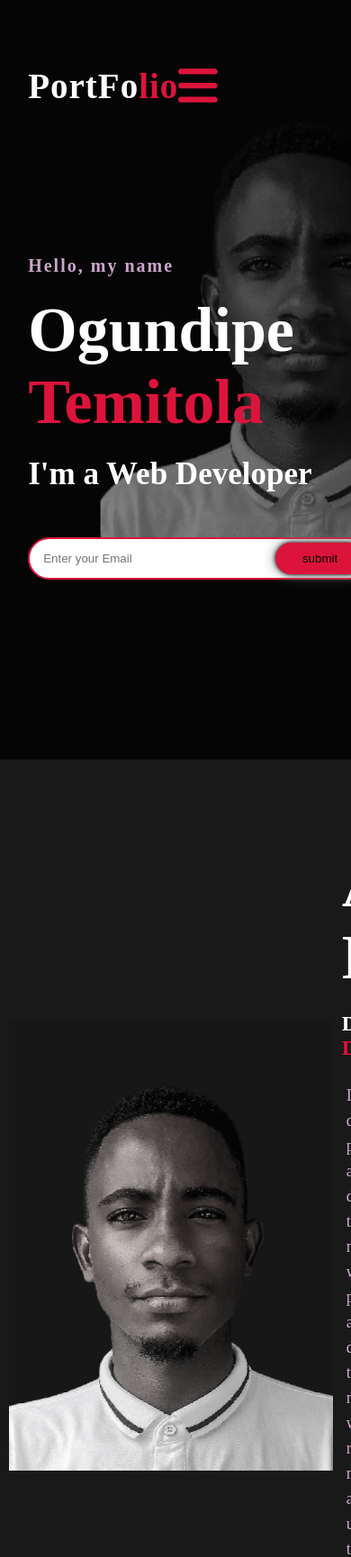
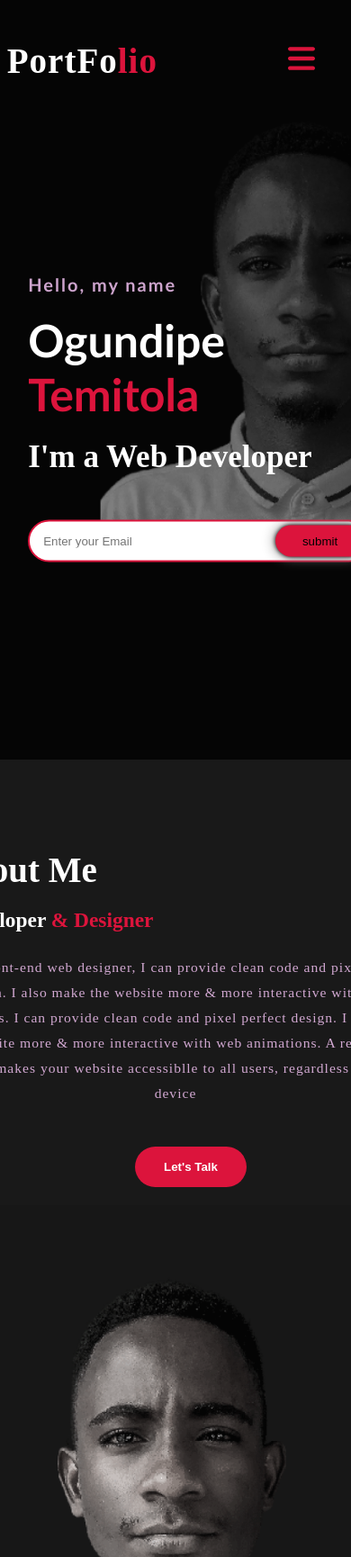
Before and after one commit to Tollywebdeveloper/Web-PortFolio, a plain HTML site: page index.html in a window 390 px wide. Shown: the top 1730 px of the page at 90% size. Drawn offline with Linux system fonts and the light colour scheme.

Commit message:
Update style.css

```diff
--- a/style.css
+++ b/style.css
@@ -19,7 +19,7 @@ nav {
     align-items: center;
     justify-content: space-between;
     padding-top: 45px;
-    padding-left: 8%;
+    padding-left: 2%;
     padding-right: 8%;
 }
 .logo {
@@ -31,6 +31,11 @@ nav {
 span {
     color: crimson;
 }
+#fa-edit {
+    display: none;
+    height: 40px;
+    width: 30px;
+}
 nav ul li {
     list-style-type: none;
     display: inline-block;
@@ -38,6 +43,7 @@ nav ul li {
 }
 nav ul li a {
     color: white;
+    font-family: 'Trebuchet MS', 'Lucida Sans Unicode', 'Lucida Grande', 'Lucida Sans', Arial, sans-serif;
     text-decoration: none;
     font-size: 4vmin;
     font-weight: bold;
@@ -58,8 +64,10 @@ nav ul li a:hover {
     transform: transform .4s;
 }
 .btn:hover {
-    transform: scale(1.5,1);
+    transform: scale(1,1) translateY(10px) ;
     transition: .4s;
+    background-color: black;
+    border: 2px solid crimson;
 }
 .content {
     position: absolute;
@@ -79,6 +87,7 @@ h3 {
 }
 h4 {
     color: #fcfc;
+    font-family: 'Trebuchet MS', 'Lucida Sans Unicode', 'Lucida Grande', 'Lucida Sans', Arial, sans-serif;
     letter-spacing: 2px;
     font-size: 20px;
 }
@@ -201,7 +210,14 @@ together from the same family */
 
 #fa-edit {
     font-size: 50px;
-    display: block;
+    display: none;
+    text-align: center;
+    margin: 25px auto;
+
+    color: crimson;
+}
+#faa-edit {
+    font-size: 50px;
     text-align: center;
     margin: 25px auto;
 
@@ -319,93 +335,101 @@ footer p:nth-child(1) {
 
 
 /*MEDIA QUERIES */
-@media only screen and (max-width:850px) {
-    .nav-links {
-        display:flex;
+@media (max-width:1220px) {
+    .hero {
+        width: 100%;
+    }
+    .hero #fa-edit {
+    display: initial;
+    color: white;
+    cursor: pointer;
+    position: absolute;
+    right: 40px;
+    color: crimson;
+    top: 20px;
+    }
+    .hero .nav-links  {
+    display: flex;
+    flex-direction: column;
+    }
+    nav ul {
+        position: absolute;
+        top: -400px;
+        left: 0;
+        right: 0;
+        display: flex;
         flex-direction: column;
-        margin-top: -500px;
+        background: #2b2640;
+        transition: .3s;
+     }
+}
+@media (max-width:1039) {
+    .contact-me p {
+        font-size: 12px;
+    }
+}
+
+@media (max-width:900px) {
+    .about {
         width: 100%;
-        height: 15vh;
-        justify-content: center;
-        transition: all 2s ease;
     }
-    .menu-btn {
-        display: block;
+    .contact-me p {
+        font-size: 25px;
     }
-    .mobile-menu {
-        margin-top: -35px;
-        border-bottom-right-radius: 70%;
-        border:1px solid crimson
+    .about-text h2 {
+        font-size: 10vmin;
+        padding-left: 20px;
+    }
+    .about-text h5 {
+        font-size: 6vmin;
+        padding-left: 30px;
+    }
+    .about-text p {
+        font-size: 18px;
+        text-align: center;
+    }
+    .about-text button {
+        margin-left: 40px;
+    }
+    footer p {
+        font-size: 22px;
     }
     .card {
-    height: auto;
-    width: 335px;
-    padding: 20px 35px;
-    background: #191919;
-    border-radius: 20px;
-    margin: 15px;
-    position: relative;
-    overflow: hidden;
-    text-align: center;
+        height: auto;
     }
-    .about {
-        width: 100%;
-        padding: 100px 0px;
-        background: #191919;
+}
+@media (max-width:800px) {
+    .box {
+        display: flex;
+        flex-direction: column;
+        width:100%;
+    }
+    footer p {
+        font-size: 10px;
+    }
+    .main {
+        display: flex;
+
+        flex-direction: column-reverse;
     }
     .about img {
-        height: auto;
-        width: 360px;
+        padding-top: 20px;
     }
-    .about-text {
-        width: 450px;
+    .about-text button {
+        margin-left: 230px;
     }
-    .main {
-        width: 1130px;
-        max-width: 95%;
-        margin: 0 auto;
-        display: flex;
-        align-items: center;
-        justify-content: space-around;
+    .about-text p {
+        font-size: 4vmin;
     }
-    .about-text h2 {
-        color: white;
-        font-size: 70px;
-        margin-left: 10px;
-        text-transform: capitalize;
-        margin-bottom: 20px;
+}
+@media (max-width:860px) {
+    .content h1 {
+        font-size: 50px;
+        font-family: 'Trebuchet MS', 'Lucida Sans Unicode', 'Lucida Grande', 'Lucida Sans', Arial, sans-serif;
+    }
+}
+@media (max-width:500px) {
+    .hero h2 {
 
     }
-
-    .about-text h5 {
-        color: white;
-        margin-left: 10px;
-        font-size: 24px;
-        margin-bottom: 25px;
-        text-transform: capitalize;
-    }
-    .about-text p {
-        color: #fcfc;
-        letter-spacing: 1px;
-        line-height: 28px;
-        font-size: 18px;
-        margin-left: 15px;
-        margin-bottom: 45px;
-    }
-    .about-text button {
-        background-color: crimson;
-        color: white;
-        text-decoration: none;
-        border: 2px solid transparent;
-        margin-left: 10px;
-        font-weight: bold;
-        padding: 13px 30px;
-        border-radius: 30px;
-        transition: .4s;
-    }
-    .about-text button:hover {
-        background-color: transparent;
-        border: 2px solid #f9004f;
-        cursor: pointer;
-    }
 }
```
